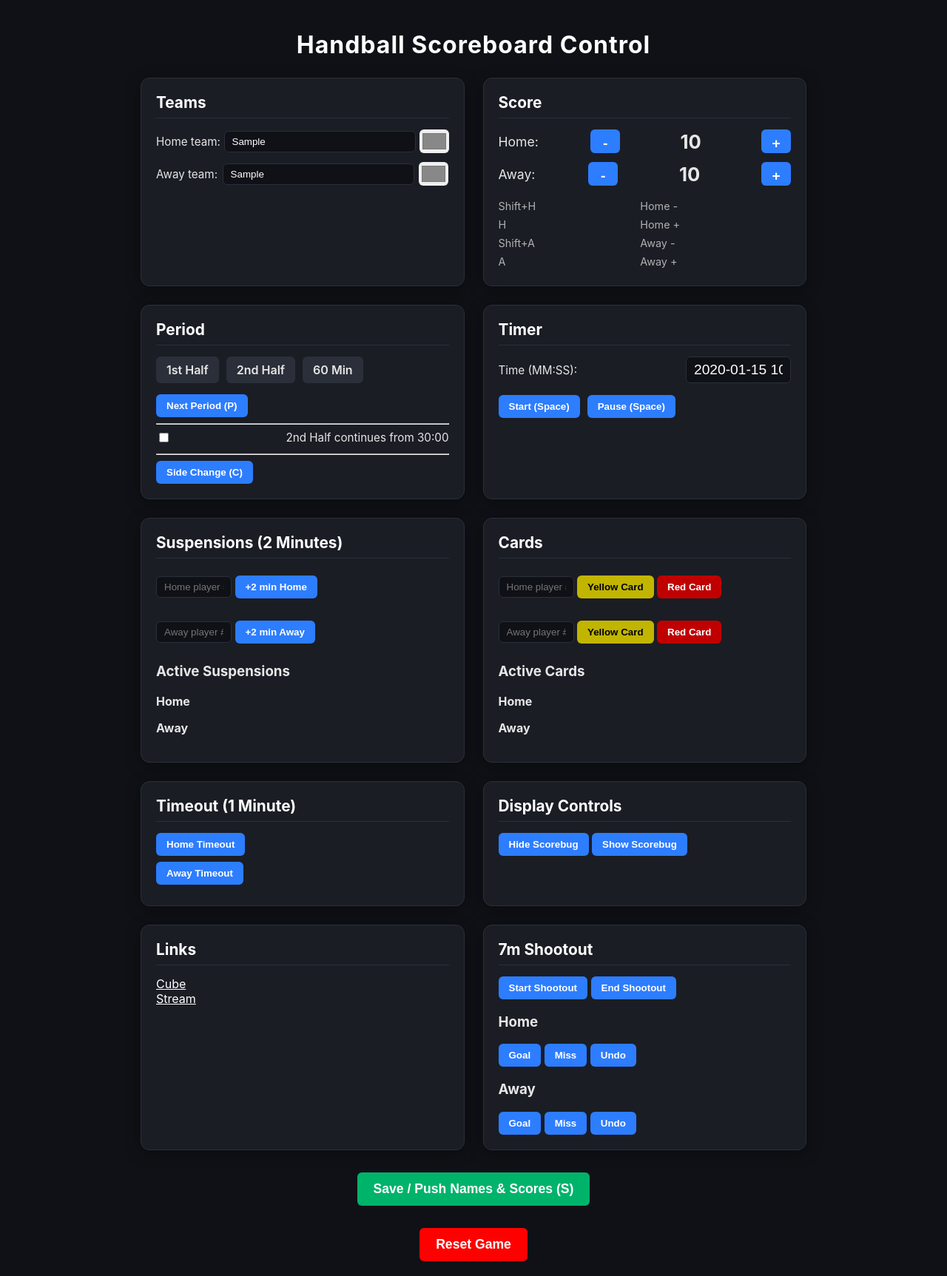
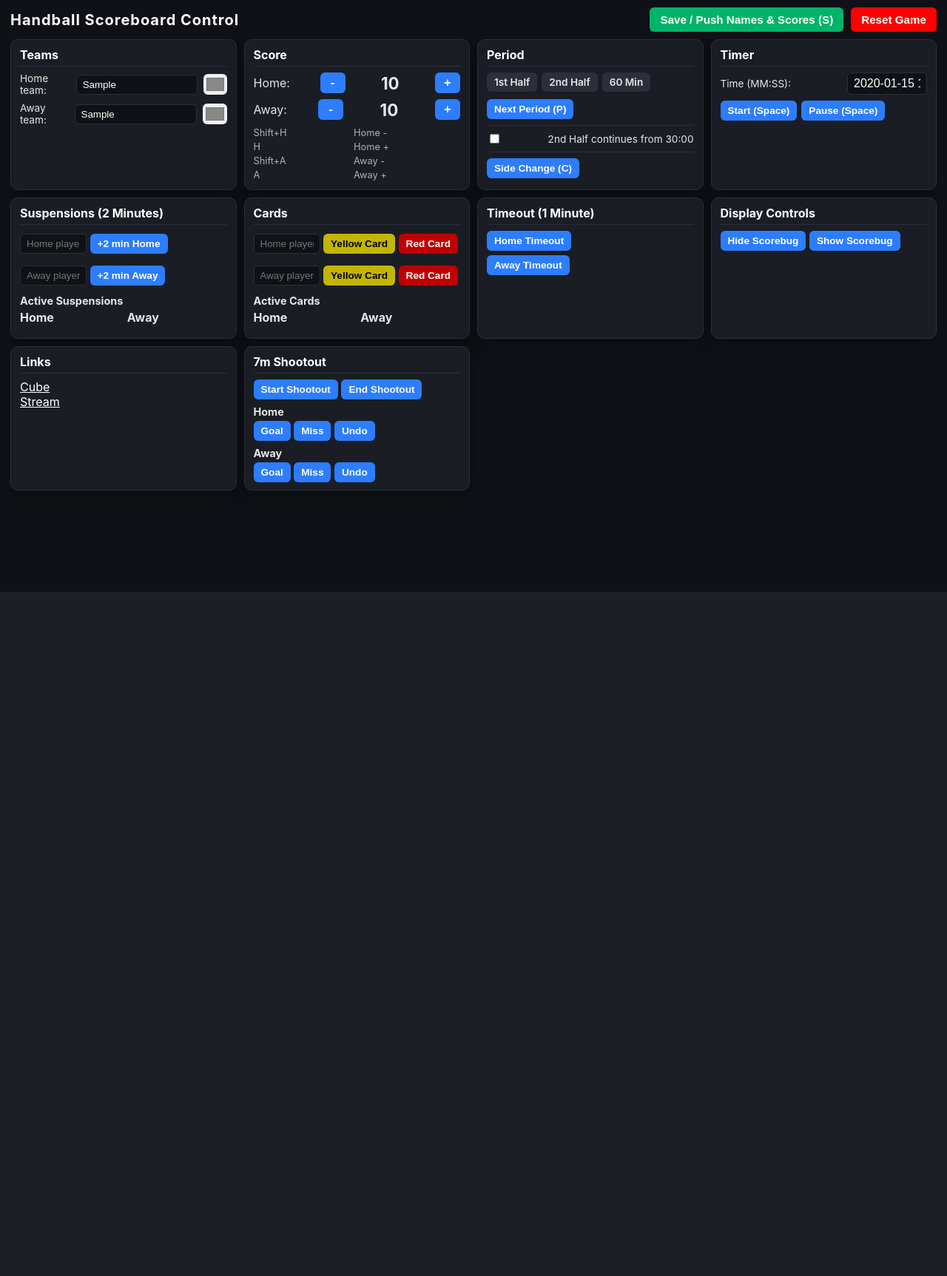
Before and after one commit to hasenbalg/handball_scorebug, a Flask app: template app/templates/control.html in a window 1280 px wide. Shown: the whole page at 74% size. After the commit the page ends 800 px from the top, so only its background shows below. Run offline with Flask 3, Linux system fonts and the light colour scheme; the template is opened without the code that fills it: most values are stand-ins (such as "Sample title", 1, 10 or a date in 2020).

Commit message:
Make control panel fit laptop screens without scrolling
- Full-height flex layout: compact header row (title + save/reset moved
  inline), section grid fills the viewport
- Responsive auto-fit grid replaces the fixed 900px 2-column layout
- Tighter paddings, fonts and control sizes throughout
- Active suspension/card lists cap at 14vh with internal scroll so a
  physical game does not grow the page

Verified: page no longer scrolls at 1366x768, 1280x800, 1920x1080
(was 1704px tall); socket round-trip (score +/-) still works.

Fixes #44

```diff
--- a/app/static/control.css
+++ b/app/static/control.css
@@ -1,46 +1,86 @@
 /* GENERAL LAYOUT -------------------------------------------------- */
+
+html,
+body {
+    height: 100%;
+}
 
 .control-body {
     background: #0f1116;
     color: #e6e6e6;
     font-family: "Inter", "Roboto", sans-serif;
     margin: 0;
-    padding: 20px;
+    padding: 10px 14px;
+    box-sizing: border-box;
+    height: 100vh;
+    display: flex;
+    flex-direction: column;
+    gap: 10px;
+    overflow: hidden;
+}
+
+.control-header {
+    display: flex;
+    align-items: center;
+    justify-content: space-between;
+    flex-wrap: wrap;
+    gap: 10px;
+    flex: 0 0 auto;
 }
 
 h1 {
-    text-align: center;
-    font-size: 2rem;
-    margin-bottom: 25px;
+    text-align: left;
+    font-size: 1.25rem;
+    margin: 0;
     color: #ffffff;
     letter-spacing: 1px;
 }
 
+.header-actions {
+    display: flex;
+    gap: 10px;
+}
+
 .control-container {
-    max-width: 900px;
-    margin: 0 auto;
+    flex: 1 1 auto;
+    min-height: 0;
+    width: 100%;
     display: grid;
-    grid-template-columns: 1fr 1fr;
-    gap: 25px;
+    grid-template-columns: repeat(auto-fit, minmax(260px, 1fr));
+    grid-auto-rows: min-content;
+    align-content: start;
+    gap: 10px;
+    overflow: auto;
 }
 
 /* SECTIONS -------------------------------------------------------- */
 
 .control-section {
     background: #1a1d24;
-    padding: 20px;
-    border-radius: 12px;
+    padding: 10px 12px;
+    border-radius: 10px;
     box-shadow: 0 4px 20px rgba(0, 0, 0, 0.35);
     border: 1px solid #2a2f3a;
 }
 
 .control-section h2 {
     margin-top: 0;
-    margin-bottom: 15px;
-    font-size: 1.3rem;
+    margin-bottom: 8px;
+    font-size: 1rem;
     color: #ffffff;
     border-bottom: 1px solid #2a2f3a;
-    padding-bottom: 8px;
+    padding-bottom: 5px;
+}
+
+.control-section h3 {
+    margin: 8px 0 4px;
+    font-size: 0.9rem;
+}
+
+hr {
+    border: none;
+    border-top: 1px solid #2a2f3a;
+    margin: 8px 0;
 }
 
 /* INPUTS ---------------------------------------------------------- */
@@ -49,22 +89,23 @@ label {
     display: flex;
     justify-content: space-between;
     align-items: center;
-    margin-bottom: 12px;
-    font-size: 0.95rem;
+    gap: 8px;
+    margin-bottom: 8px;
+    font-size: 0.85rem;
 }
 
 input[type="text"] {
     background: #0f1116;
     border: 1px solid #2a2f3a;
-    padding: 6px 10px;
+    padding: 5px 8px;
     border-radius: 6px;
     color: white;
     width: 60%;
 }
 
 input[type="color"] {
-    width: 40px;
-    height: 32px;
+    width: 36px;
+    height: 28px;
     border: none;
     border-radius: 6px;
     cursor: pointer;
@@ -75,10 +116,11 @@ input[type="color"] {
 button {
     background: #2d7dff;
     border: none;
-    padding: 8px 14px;
+    padding: 6px 10px;
     border-radius: 6px;
     color: white;
     font-weight: 600;
+    font-size: 0.85rem;
     cursor: pointer;
     transition: 0.15s;
 }
@@ -92,10 +134,10 @@ button:active {
 }
 
 .save-button {
-    display: block;
-    margin: 30px auto 0;
-    padding: 12px 22px;
-    font-size: 1.1rem;
+    display: inline-block;
+    margin: 0;
+    padding: 8px 14px;
+    font-size: 0.95rem;
     background: #00b36b;
 }
 
@@ -125,24 +167,26 @@ button:active {
     display: flex;
     align-items: center;
     justify-content: space-between;
-    margin-bottom: 12px;
+    gap: 6px;
+    margin-bottom: 8px;
 }
 
 .score-row span {
-    font-size: 1.1rem;
+    font-size: 1rem;
 }
 
 .score-row button {
-    width: 40px;
-    height: 32px;
-    font-size: 1.2rem;
+    width: 34px;
+    height: 28px;
+    padding: 0;
+    font-size: 1.05rem;
 }
 
 #home_score,
 #away_score {
-    font-size: 1.6rem;
+    font-size: 1.4rem;
     font-weight: 700;
-    width: 50px;
+    width: 40px;
     text-align: center;
 }
 
@@ -150,17 +194,19 @@ button:active {
 
 .period-list {
     display: flex;
-    gap: 10px;
-    margin-bottom: 15px;
+    flex-wrap: wrap;
+    gap: 6px;
+    margin-bottom: 10px;
 }
 
 .period-item {
-    padding: 8px 14px;
+    padding: 5px 10px;
     background: #2a2f3a;
     border-radius: 6px;
     cursor: pointer;
     transition: 0.15s;
     font-weight: 600;
+    font-size: 0.85rem;
 }
 
 .period-item:hover {
@@ -177,27 +223,34 @@ button:active {
 
 .timer-buttons {
     display: flex;
-    gap: 10px;
-    margin-top: 10px;
+    flex-wrap: wrap;
+    gap: 6px;
+    margin-top: 6px;
 }
 
 input#time {
-    width: 120px;
+    width: 90px;
     text-align: center;
-    font-size: 1.2rem;
+    font-size: 1rem;
+}
+
+#current-time {
+    margin: 4px 0;
+    font-size: 1.15rem;
+    font-weight: 700;
 }
 
 /* SHORTCUT TABLE -------------------------------------------------- */
 
 table {
-    margin-top: 15px;
+    margin-top: 8px;
     width: 100%;
     border-collapse: collapse;
-    font-size: 0.9rem;
+    font-size: 0.8rem;
 }
 
 td {
-    padding: 4px 0;
+    padding: 2px 0;
     color: #b0b0b0;
 }
 
@@ -205,24 +258,58 @@ td {
 .timeout-row {
     display: flex;
     align-items: center;
-    gap: 10px;
-    margin-bottom: 8px;
+    gap: 8px;
+    margin-bottom: 6px;
 }
 
 .timeout-status {
-    font-size: 0.9em;
+    font-size: 0.85em;
     color: #444;
 }
 
 .suspension-row,
 .cards-row {
-    margin-top: 1rem;
+    margin-top: 0.5rem;
 }
 
 .suspension-row input,
 .cards-row input {
-    width: 5rem;
-    margin: 8px 0;
+    width: 4.5rem;
+    margin: 4px 0;
+}
+
+.suspension-lists,
+.cards-lists {
+    display: flex;
+    gap: 10px;
+}
+
+.suspension-lists>div,
+.cards-lists>div {
+    flex: 1;
+    min-width: 0;
+}
+
+/* Penalty/card lists grow with the game; keep the page fixed and
+   let long lists scroll inside their section instead. */
+.suspension-lists ul,
+.cards-lists ul {
+    max-height: 14vh;
+    overflow-y: auto;
+    margin: 4px 0;
+    padding-left: 18px;
+    font-size: 0.8rem;
+}
+
+.suspension-lists li,
+.cards-lists li {
+    margin-bottom: 3px;
+}
+
+.suspension-lists li button,
+.cards-lists li button {
+    font-size: 0.72rem;
+    padding: 2px 6px;
 }
 
 .red-card-btn-bg {
@@ -240,3 +327,11 @@ td {
 .links a:visited {
     color: white;
 }
+
+/* Small/laptop-safety fallback: on very short viewports let the
+   grid scroll internally instead of clipping controls. */
+@media (max-height: 560px) {
+    .control-container {
+        overflow: auto;
+    }
+}
--- a/app/templates/control.html
+++ b/app/templates/control.html
@@ -9,7 +9,16 @@
 </head>
 
 <body class="control-body">
-    <h1>Handball Scoreboard Control</h1>
+    <div class="control-header">
+        <h1>Handball Scoreboard Control</h1>
+        <div class="header-actions">
+            <button class="save-button" onclick="saveState()">Save / Push Names & Scores (S)</button>
+            <button class="save-button reset-button"
+                onclick="if (confirm('Reset the entire game?')) sendUpdate({ reset: true })">
+                Reset Game
+            </button>
+        </div>
+    </div>
 
     <div class="control-container">
 
@@ -203,12 +212,6 @@
         </div>
     </div>
 
-    <button class="save-button" onclick="saveState()">Save / Push Names & Scores (S)</button>
-    <button class="save-button reset-button"
-        onclick="if (confirm('Reset the entire game?')) sendUpdate({ reset: true })">
-        Reset Game
-    </button>
-
     <script src="{{ url_for('static', filename='control.js') }}"></script>
 </body>
 
```
